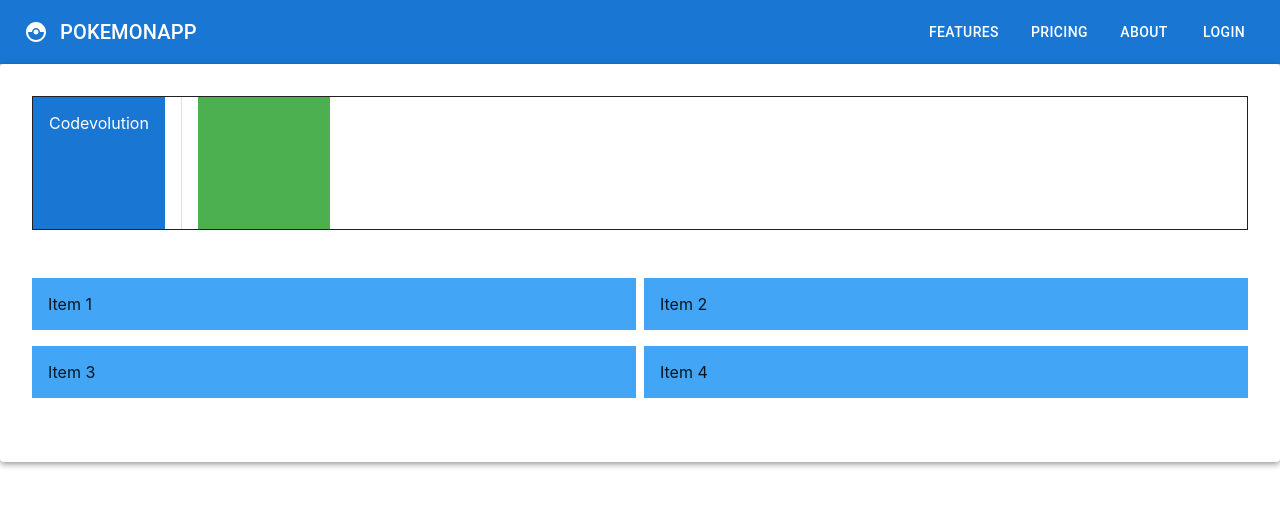
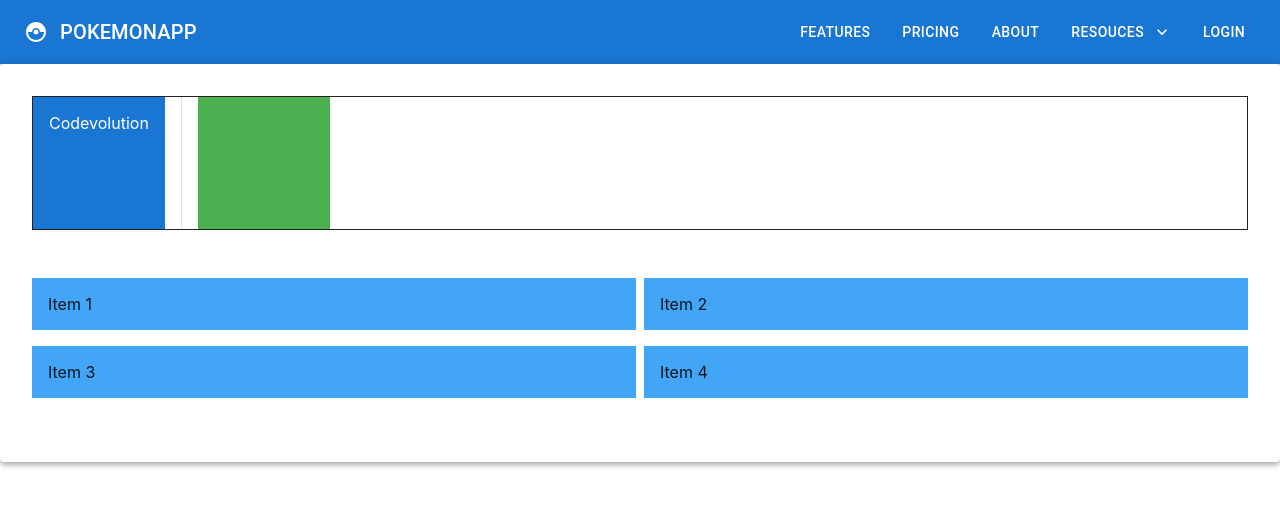
Before and after one commit to kamlesh-simbanic/react-mui-demo, a React (Create React App) app: page / in a window 1280 px wide. Shown: the top 506 px of the page. Built offline with nearby package versions, Linux system fonts and the light colour scheme.

Commit message:
menu added

```diff
--- a/src/components/MuiNavbar.tsx
+++ b/src/components/MuiNavbar.tsx
@@ -1,11 +1,23 @@
-import React from "react";
+import React, { useState } from "react";
 import AppBar from "@mui/material/AppBar";
 import Toolbar from "@mui/material/Toolbar";
 import Typography from "@mui/material/Typography";
+import KeyboardArrowDownIcon from "@mui/icons-material/KeyboardArrowDown";
 import CatchingPokemonIcon from "@mui/icons-material/CatchingPokemon";
-import { Button, IconButton, Stack } from "@mui/material";
+import { Button, IconButton, Menu, MenuItem, Stack } from "@mui/material";
+import { OpenInBrowserSharp } from "@mui/icons-material";
 
 export const MuiNavbar = () => {
+  const [anchorEl, setAnchorEl] = useState<HTMLElement | null>(null);
+  const open = Boolean(anchorEl);
+  const handleClick = (event: React.MouseEvent<HTMLButtonElement>) => {
+    setAnchorEl(event.currentTarget);
+  };
+
+  const handleClose = () => {
+    setAnchorEl(null);
+  };
+
   return (
     <AppBar position="static">
       <Toolbar>
@@ -19,8 +31,40 @@
           <Button color="inherit">Features</Button>
           <Button color="inherit">Pricing</Button>
           <Button color="inherit">About</Button>
+          <Button
+            color="inherit"
+            id="resources-button"
+            onClick={handleClick}
+            aria-control={open ? "resources-menu" : undefined}
+            aria-popup="true"
+            aria-expanded={open ? "true" : undefined}
+            endIcon={<KeyboardArrowDownIcon />}
+          >
+            Resouces
+          </Button>
+
           <Button color="inherit">Login</Button>
         </Stack>
+        <Menu
+          id="resources-menu"
+          anchorEl={anchorEl}
+          open={open}
+          MenuListProps={{
+            "aria-labelledby": "resources-button",
+          }}
+          onClose={handleClose}
+          anchorOrigin={{
+            vertical: "bottom",
+            horizontal: "right",
+          }}
+          transformOrigin={{
+            vertical: "top",
+            horizontal: "right",
+          }}
+        >
+          <MenuItem onClick={handleClose}>Blog</MenuItem>
+          <MenuItem onClick={handleClose}>Podcast</MenuItem>
+        </Menu>
       </Toolbar>
     </AppBar>
   );
```
